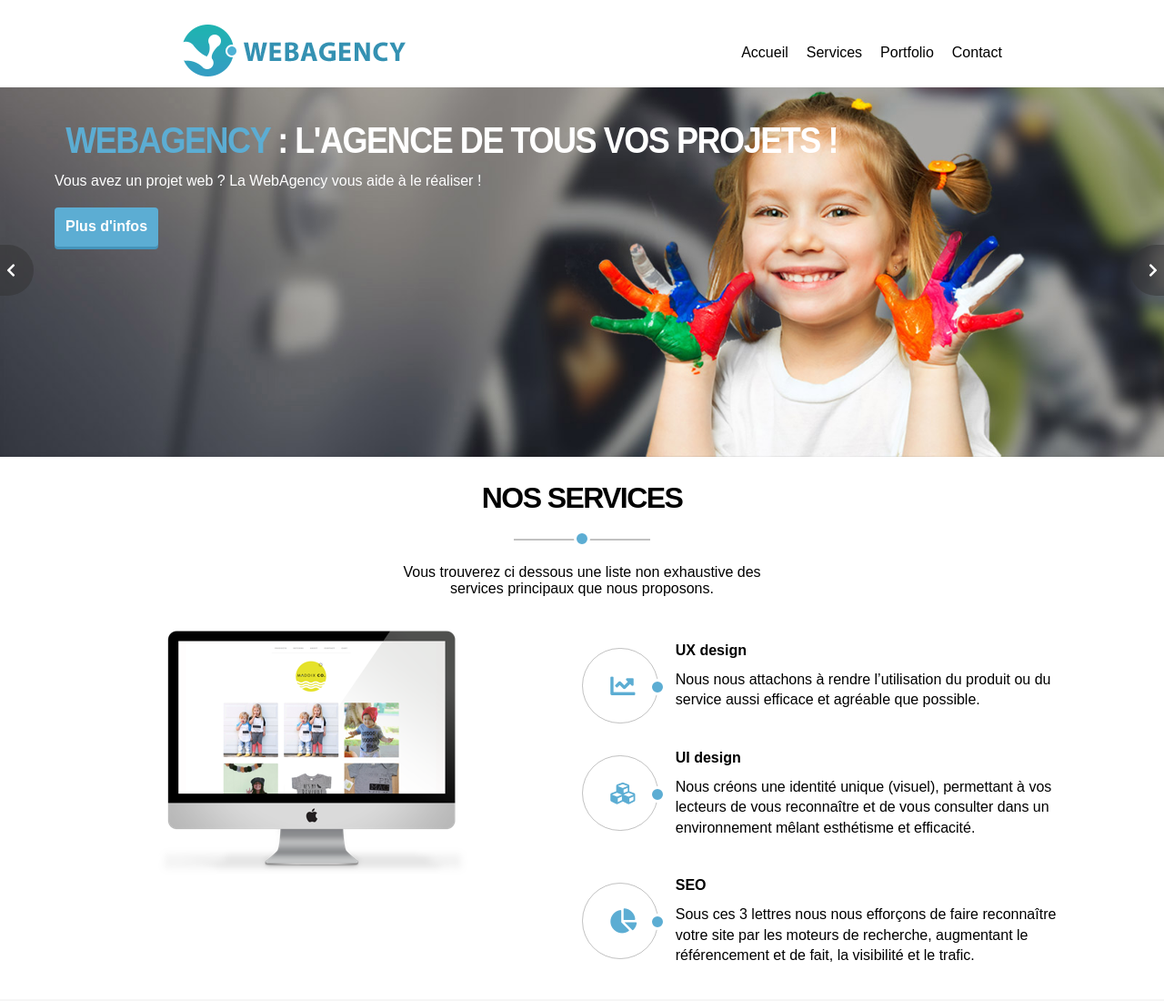
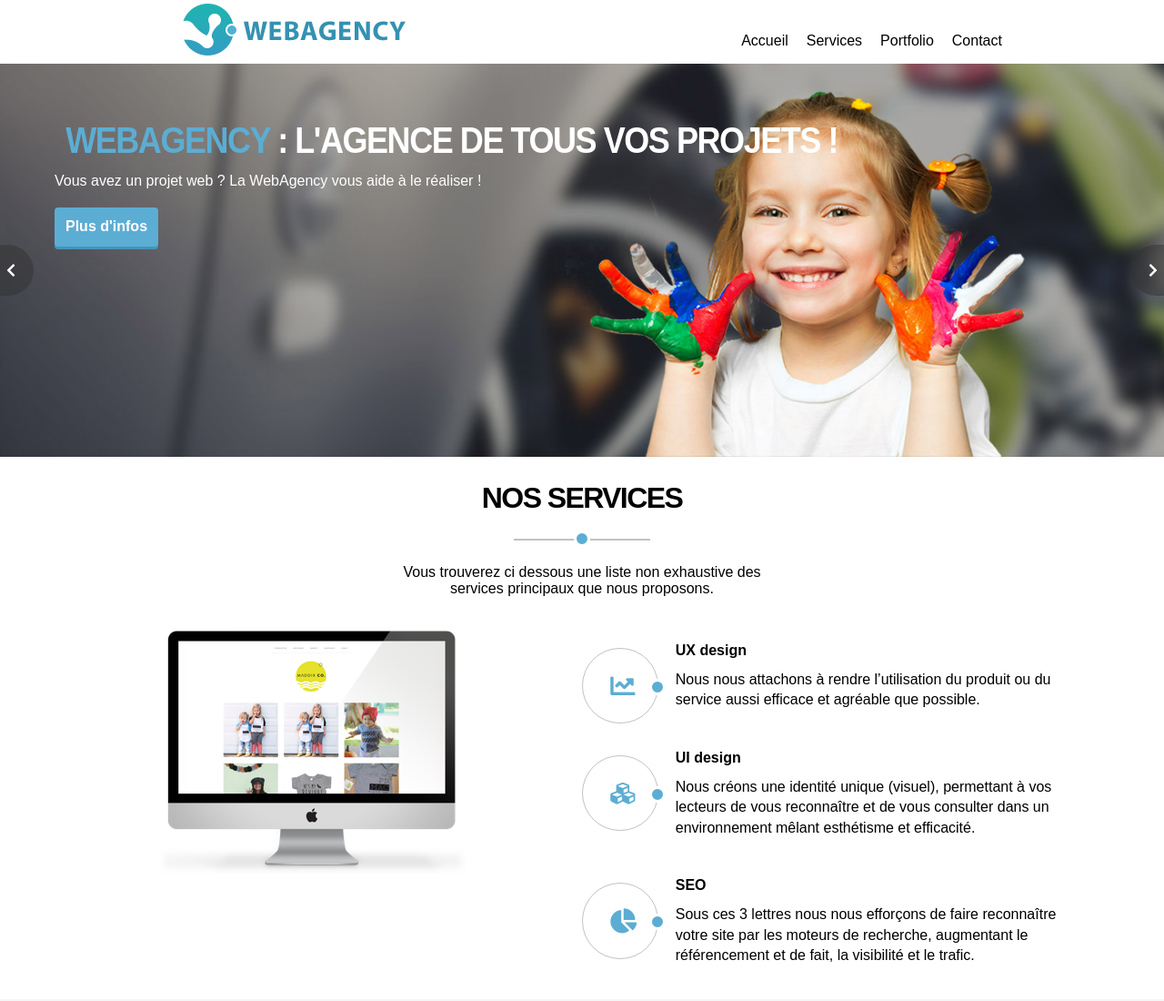
Before and after one commit to Meiyo40/webjuniorOPC, a plain HTML site: page index.html in a window 1280 px wide. Shown: the top 1100 px of the page at 91% size. Drawn offline with Linux system fonts and the light colour scheme; a web font is replaced by a local one.

Commit message:
change margin navbar

```diff
--- a/css/style.css
+++ b/css/style.css
@@ -107,7 +107,6 @@ Navigation
 */
 .navbar{
     z-index: 99;
-    height: 6rem;
     margin-bottom: 52px;
     position: fixed;
     flex-wrap: nowrap;
@@ -116,7 +115,7 @@ Navigation
     overflow:hidden;
     align-items: center;
 }
-.navbar-title, .element{
+.element{
     margin-top: 20px;
 }
 .element > a{
```
